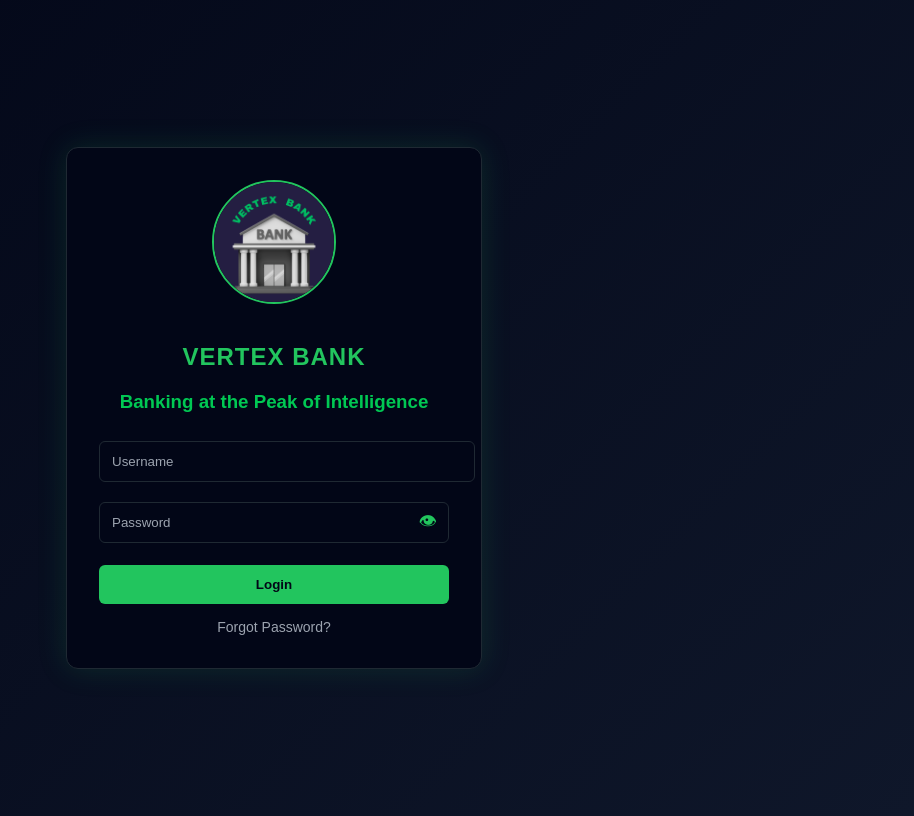
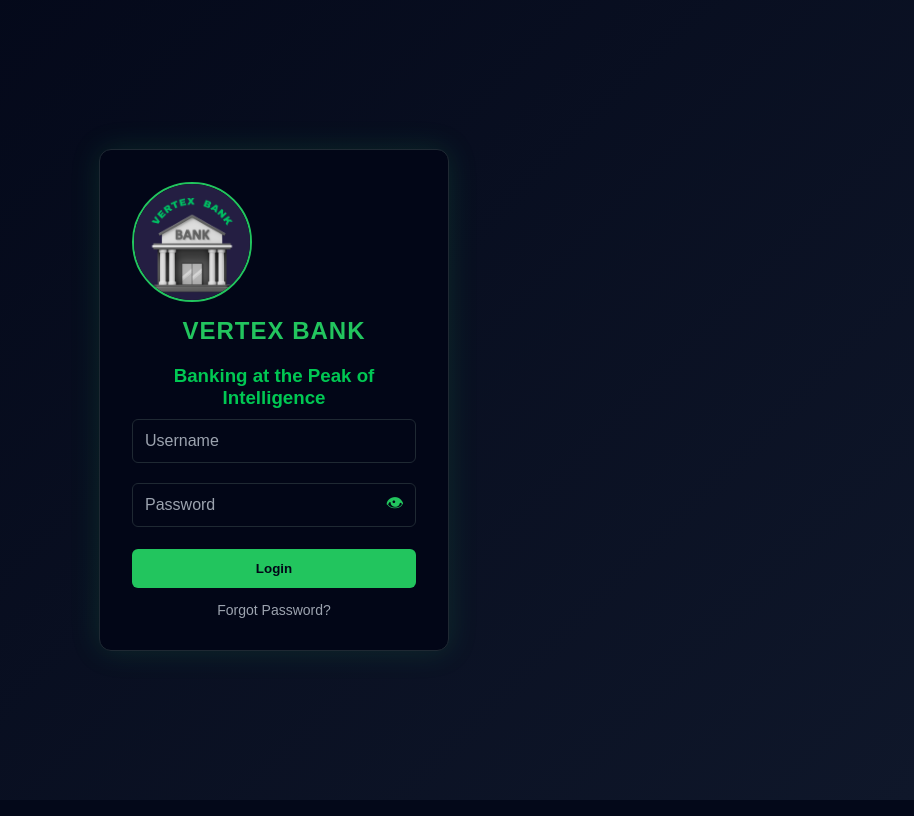
Before and after one commit to mweliicarrick/vertex_bank, a Flask app: page / in a window 1280 px wide. Shown: the whole page, without its empty margins (366-1280 px from the left). Run offline with Flask 3, Linux system fonts and the light colour scheme.

Commit message:
Refactor login.html for improved structure and styles

```diff
--- a/templates/login.html
+++ b/templates/login.html
@@ -1,3 +1,10 @@
+<head>
+
+<meta name="viewport" content="width=device-width, initial-scale=1.0">
+
+<link rel="stylesheet" href="{{ url_for('static', filename='css/style.css') }}">
+
+</head>
 <!DOCTYPE html>
 <html lang="en">
     <head>
```
